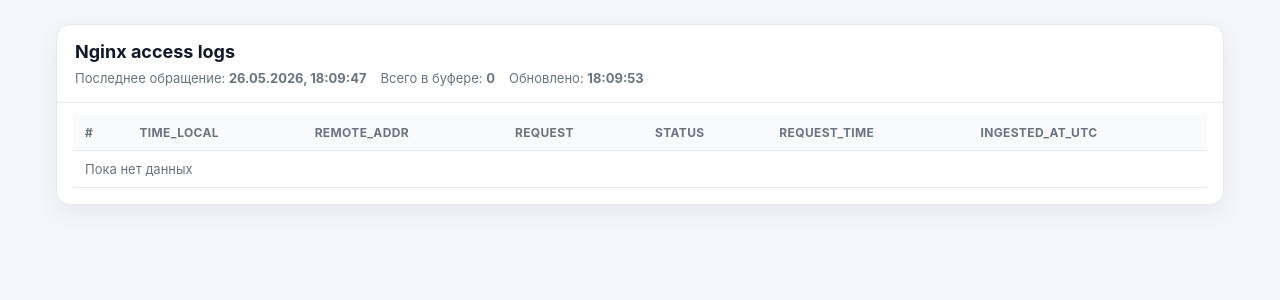
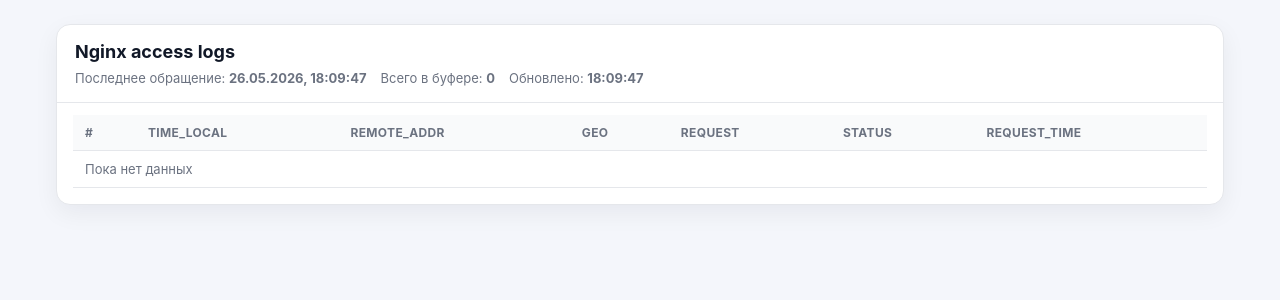
Before and after one commit to Alexandr-Dettsel/access-logs, a Flask app: page / in a window 1280 px wide. Shown: the part 56-356 px from the top of the page. Run offline with Flask 3, Linux system fonts and the light colour scheme; data that the repository does not hold is empty.

Commit message:
add country in new table

```diff
--- a/app/routes.py
+++ b/app/routes.py
@@ -5,15 +5,46 @@ from datetime import datetime, timezone
 
 from flask import Blueprint, jsonify, render_template, request
 
+import urllib.request
+
 main_bp = Blueprint("main", __name__)
 
 LOG_MAX = int(os.getenv("LOG_MAX", "10"))
 lastN = deque(maxlen=LOG_MAX)
 last_access_utc = None
 
+# простой кеш гео: ip -> {"country":"...", "city":"..."}
+GEO_CACHE = {}
+
 
 def now_utc_iso():
     return datetime.now(timezone.utc).isoformat()
+
+
+def lookup_geo(ip):
+    if not ip or ip in ("-", "127.0.0.1", "::1"):
+        return {"country": "", "city": ""}
+
+    if ip in GEO_CACHE:
+        return GEO_CACHE[ip]
+
+    try:
+        url = f"http://ip-api.com/json/{ip}?fields=status,country,city"
+        with urllib.request.urlopen(url, timeout=2) as resp:
+            raw = resp.read()
+            try:
+                obj = json.loads(raw)
+            except Exception:
+                obj = {}
+        if obj.get("status") == "success":
+            res = {"country": obj.get("country") or "", "city": obj.get("city") or ""}
+        else:
+            res = {"country": "", "city": ""}
+    except Exception:
+        res = {"country": "", "city": ""}
+
+    GEO_CACHE[ip] = res
+    return res
 
 
 @main_bp.route("/", methods=["GET"])
@@ -26,10 +57,19 @@ def logs():
     global last_access_utc
     last_access_utc = now_utc_iso()
     entries = list(lastN)
+
+    # не модифицируем исходные объекты, отдаём копии с полем geo
+    annotated = []
+    for e in entries:
+        copy = dict(e)
+        ip = copy.get("remote_addr") or copy.get("remote") or ""
+        copy["geo"] = lookup_geo(ip)
+        annotated.append(copy)
+
     return jsonify({
         "last_access_utc": last_access_utc,
-        "last_N_log_entries": entries,
-        "last_10_log_entries": entries,  # алиас (тот же список) — чтобы не ломать старые клиенты
+        "last_N_log_entries": annotated,
+        "last_10_log_entries": annotated,
         "count": len(lastN),
     })
 
--- a/app/static/js/main.js
+++ b/app/static/js/main.js
@@ -11,7 +11,7 @@ document.addEventListener("DOMContentLoaded", () => {
 
     if (!tbody) return;
 
-    const POLL_MS = 1000;
+    const POLL_MS = 10000;
 
     function escapeHtml(str) {
         return String(str ?? "")
@@ -53,15 +53,17 @@ document.addEventListener("DOMContentLoaded", () => {
 
         const rows = [...entries].reverse().map((row, idx) => {
             const status = row.status ?? "";
+            const geo = row.geo || {};
+            const geoText = (geo.country || "") + (geo.city ? (", " + geo.city) : "");
             return `
                 <tr>
                     <td>${idx + 1}</td>
-                    <td>${escapeHtml(row.time_local ?? row.time ?? "-")}</td>
+                    <td>${escapeHtml(formatDateTime(row.time_local ?? row.time ?? "-"))}</td>
                     <td>${escapeHtml(row.remote_addr ?? "-")}</td>
+                    <td>${escapeHtml(geoText)}</td>
                     <td class="req-cell">${escapeHtml(row.request ?? row.raw ?? "-")}</td>
                     <td><span class="${statusClass(status)}">${escapeHtml(status || "-")}</span></td>
                     <td>${escapeHtml(row.request_time ?? "-")}</td>
-                    <td>${escapeHtml(formatDateTime(row._ingested_at_utc))}</td>
                 </tr>
             `;
         });
--- a/app/templates/index.html
+++ b/app/templates/index.html
@@ -20,10 +20,10 @@
                 <th>#</th>
                 <th>time_local</th>
                 <th>remote_addr</th>
+                <th>geo</th>
                 <th>request</th>
                 <th>status</th>
                 <th>request_time</th>
-                <th>ingested_at_utc</th>
             </tr>
             </thead>
             <tbody id="logs-tbody">
--- a/docker-compose.yml
+++ b/docker-compose.yml
@@ -23,7 +23,7 @@ services:
     environment:
       - FLASK_HOST=0.0.0.0
       - FLASK_PORT=5000
-      - LOG_MAX=10
+      - LOG_MAX=100
       - FLASK_DEBUG=0
     expose:
       - "5000"
```
Also changed, not shown: 1 other file.
